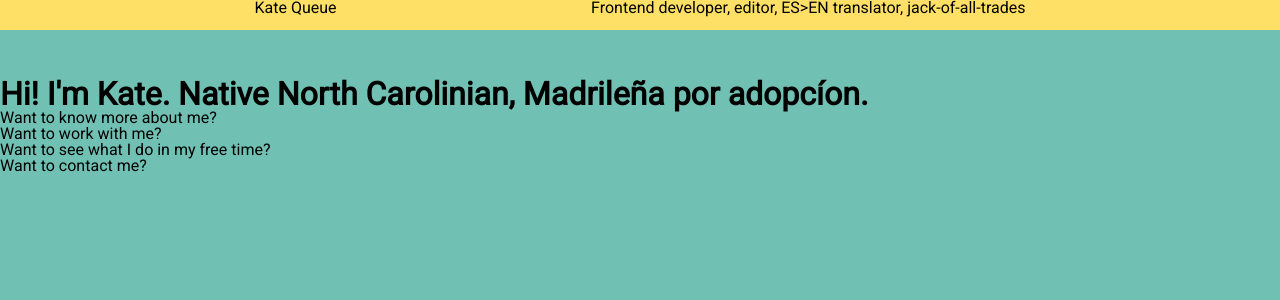
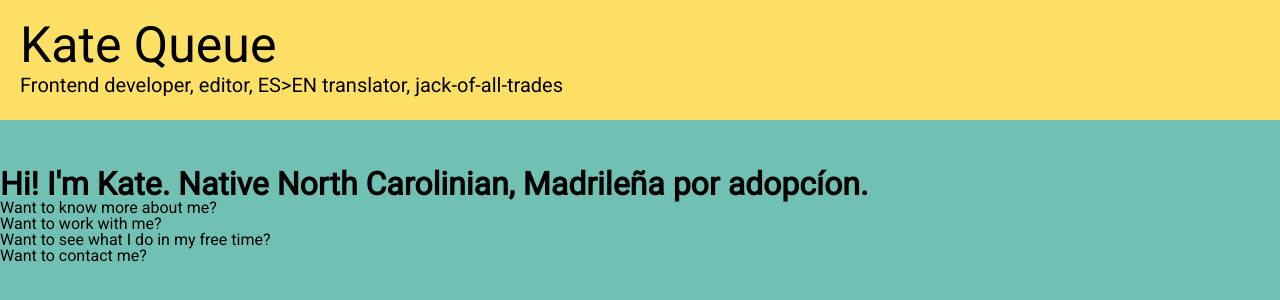
Before and after one commit to katequillen/kate-queue-web, a website: page src/html/index.html in a window 1280 px wide. Drawn offline with nearby package versions, Linux system fonts and the light colour scheme; files that its build step writes are made by us from their sources.

Commit message:
more work on header

```diff
--- a/src/scss/layout/_header.scss
+++ b/src/scss/layout/_header.scss
@@ -1,7 +1,19 @@
 .header {
   display: flex;
-  justify-content: space-evenly;
-  height: 30px;
+  flex-direction: column;
+  justify-items: left;
+  height: 120px;
   margin-bottom: 3rem;
   background-color: $color-highlight1;
+  padding-left: 20px;
+  padding-top: 20px;
 }
+
+.name {
+  font-size: 50px;
+  margin-bottom: 5px;
+}
+
+.tag {
+  font-size: 20px;
+}
```
